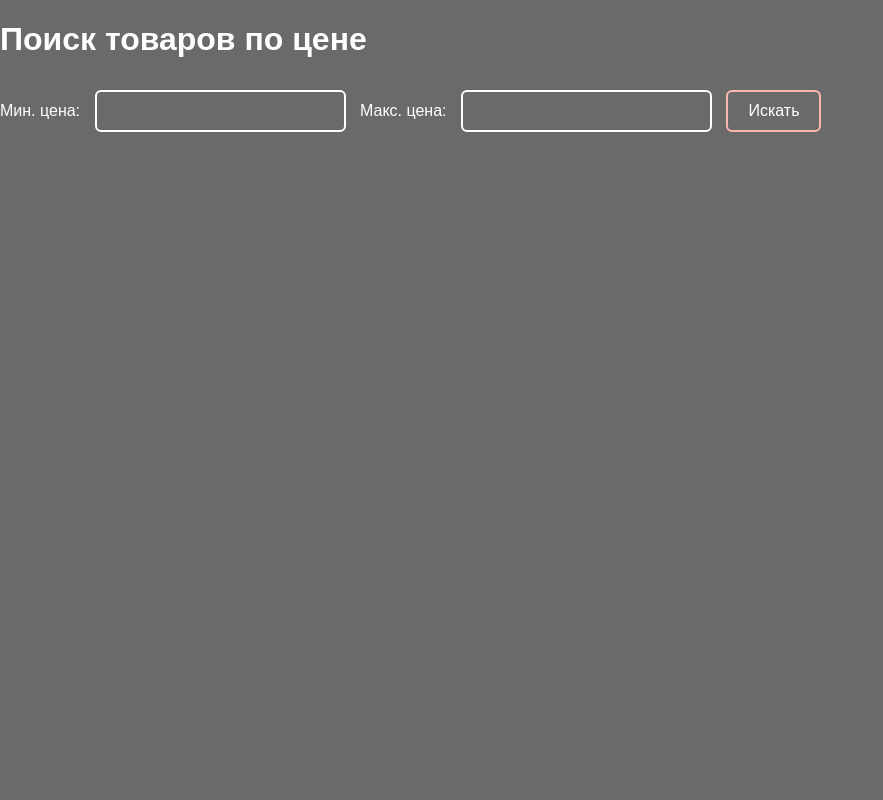
After one commit to KicenkoAnastasia/Web-labs2, a Flask app: page /lab3/search/ in a window 1280 px wide. The commit adds this page. Shown: the whole page, without its empty margins (0-883 px from the left). Run offline with Flask 3, Linux system fonts and the light colour scheme.

Commit message:
дополнительное задание

```diff
--- a/lab3.py
+++ b/lab3.py
@@ -166,3 +166,46 @@ def submit_ticket():
     }
 
     return render_template('lab3/ticket.html', ticket_info=ticket_info)
+
+
+
+# Список товаров (смартфоны)
+products = [
+    {"name": "Смартфон A", "price": 15000, "color": "черный", "brand": "Бренд X"},
+    {"name": "Смартфон B", "price": 20000, "color": "белый", "brand": "Бренд Y"},
+    {"name": "Смартфон C", "price": 25000, "color": "зеленый", "brand": "Бренд Z"},
+    {"name": "Смартфон D", "price": 30000, "color": "синий", "brand": "Бренд W"},
+    {"name": "Смартфон E", "price": 35000, "color": "красный", "brand": "Бренд V"},
+    {"name": "Смартфон F", "price": 45000, "color": "черный", "brand": "Бренд U"},
+    {"name": "Смартфон G", "price": 50000, "color": "белый", "brand": "Бренд T"},
+    {"name": "Смартфон H", "price": 60000, "color": "серый", "brand": "Бренд S"},
+    {"name": "Смартфон I", "price": 70000, "color": "синий", "brand": "Бренд R"},
+    {"name": "Смартфон J", "price": 80000, "color": "зеленый", "brand": "Бренд Q"},
+    {"name": "Смартфон K", "price": 90000, "color": "черный", "brand": "Бренд P"},
+    {"name": "Смартфон L", "price": 100000, "color": "белый", "brand": "Бренд O"},
+    {"name": "Смартфон M", "price": 110000, "color": "красный", "brand": "Бренд N"},
+    {"name": "Смартфон N", "price": 120000, "color": "синий", "brand": "Бренд M"},
+    {"name": "Смартфон O", "price": 130000, "color": "серый", "brand": "Бренд L"},
+    {"name": "Смартфон P", "price": 140000, "color": "черный", "brand": "Бренд K"},
+    {"name": "Смартфон Q", "price": 150000, "color": "белый", "brand": "Бренд J"},
+    {"name": "Смартфон R", "price": 160000, "color": "зеленый", "brand": "Бренд I"},
+    {"name": "Смартфон S", "price": 170000, "color": "красный", "brand": "Бренд H"},
+    {"name": "Смартфон T", "price": 180000, "color": "синий", "brand": "Бренд G"},
+]
+
+@lab3.route('/lab3/search/', methods=['GET', 'POST'])
+def search_form():
+    return render_template('lab3/search_form.html')
+
+@lab3.route('/lab3/results/', methods=['POST'])
+def search_results():
+    min_price = request.form.get('min_price', type=float)
+    max_price = request.form.get('max_price', type=float)
+
+    # Фильтрация товаров по цене
+    filtered_products = [
+        product for product in products
+        if min_price <= product['price'] <= max_price
+    ]
+
+    return render_template('lab3/search_results.html', products=filtered_products)
--- a/static/lab1/ex.css
+++ b/static/lab1/ex.css
@@ -115,5 +115,10 @@ input{
     font-size: 16px;
     cursor: pointer;
     margin: 10px;
-
 }
+.zagolovok{
+    color: white;
+}
+.minmax{
+    color: white;
+}
--- /dev/null
+++ b/templates/lab3/search_form.html
@@ -0,0 +1,20 @@
+<!DOCTYPE html>
+<html lang="ru">
+<head>
+    <meta charset="UTF-8">
+    <title>Поиск товаров</title>
+    <link rel="stylesheet" href="{{ url_for('static', filename='lab1/ex.css') }}">
+</head>
+<body>
+    <h1 class="zagolovok">Поиск товаров по цене</h1>
+    <form action="{{ url_for('lab3.search_results') }}" method="post">
+        <label for="min_price" class="minmax">Мин. цена:</label>
+        <input type="number" id="min_price" name="min_price" required>
+
+        <label for="max_price" class="minmax">Макс. цена:</label>
+        <input type="number" id="max_price" name="max_price" required>
+
+        <button type="submit" class="knopk">Искать</button>
+    </form>
+</body>
+</html>
```
Also changed, not shown: templates/lab3/search_results.html (added, +26 -0 lines).
